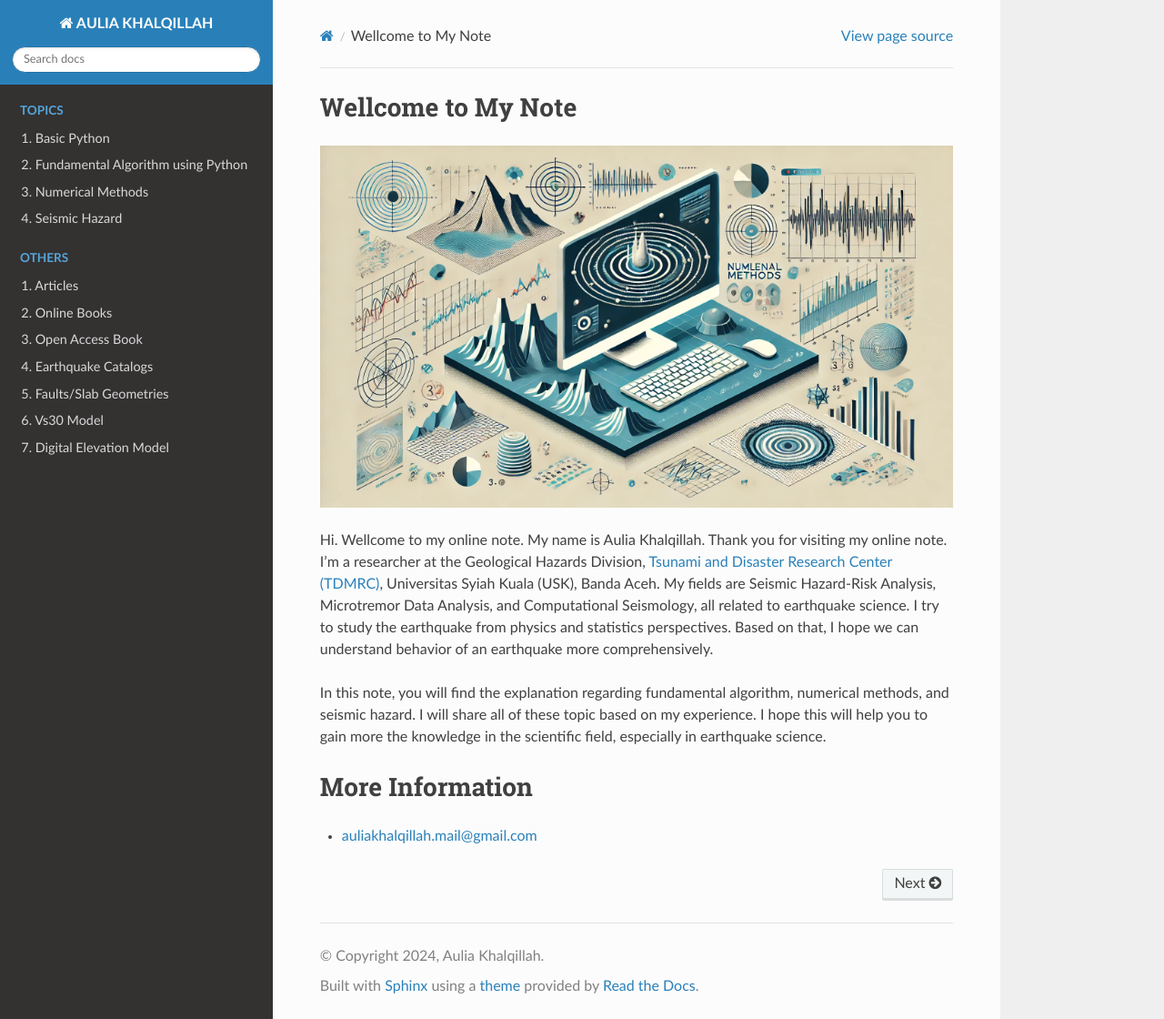
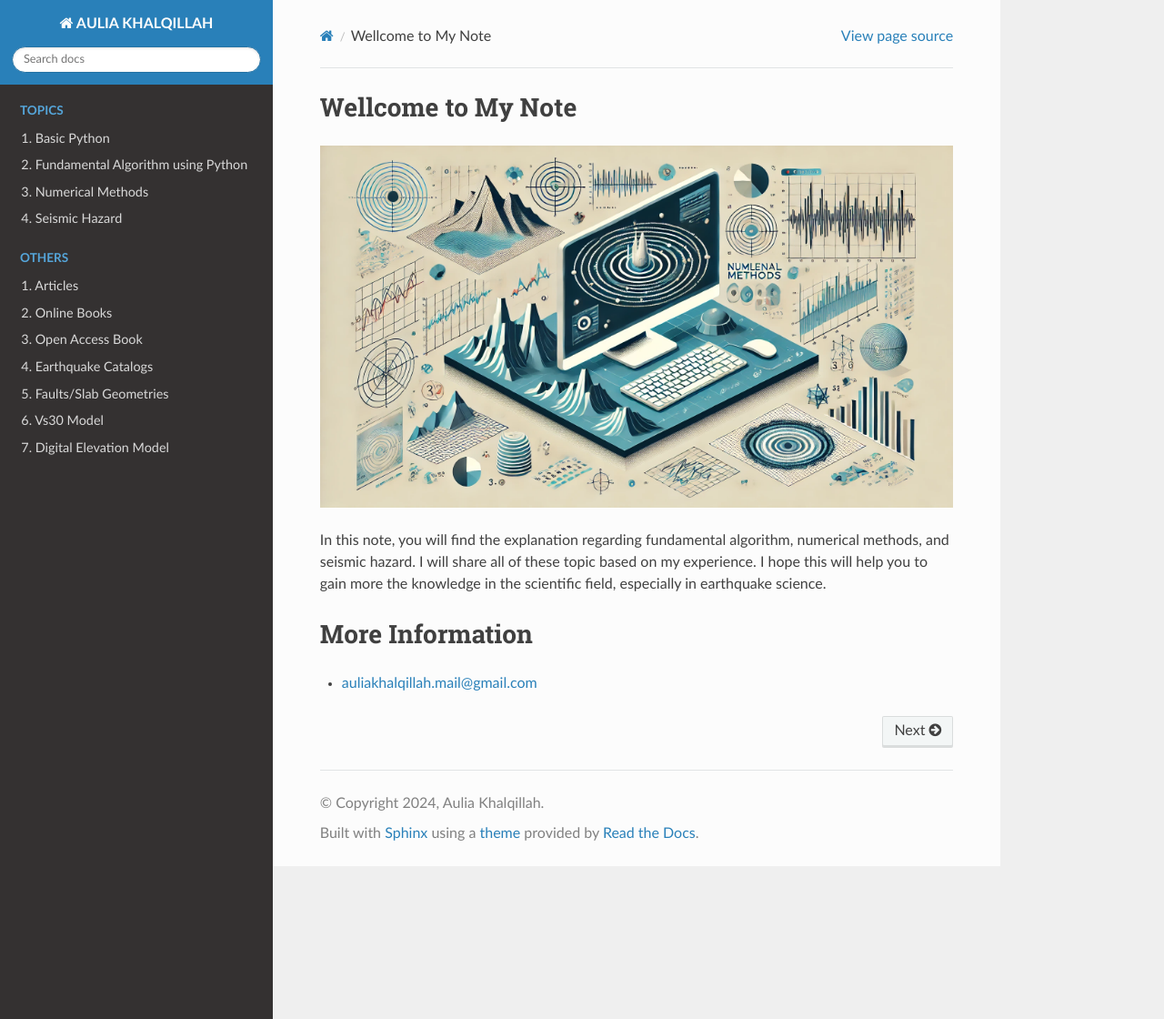
Before and after one commit to auliakhalqillah/akbook, a Sphinx documentation site: the page built from docs/source/index.rst, in a window 1280 px wide and 1120 px high. Shown: the whole window at 91% size. Built offline with Sphinx 7.4.7 and the Read the Docs theme 3.1.0, drawn with Linux system fonts in a browser that asks for light colours.

Commit message:
Update index.rst

```diff
--- a/docs/source/index.rst
+++ b/docs/source/index.rst
@@ -7,8 +7,6 @@ Wellcome to My Note
 .. image:: imgs/Numerical_Method_Earthquake_Science_2.webp
   :width: 1000
   :alt: Alternative text
-
-Hi. Wellcome to my online note. My name is Aulia Khalqillah. Thank you for visiting my online note. I’m a researcher at the Geological Hazards Division, `Tsunami and Disaster Research Center (TDMRC) <https://tdmrc.usk.ac.id/>`_, Universitas Syiah Kuala (USK), Banda Aceh. My fields are Seismic Hazard-Risk Analysis, Microtremor Data Analysis, and Computational Seismology, all related to earthquake science. I try to study the earthquake from physics and statistics perspectives. Based on that, I hope we can understand behavior of an earthquake more comprehensively.
 
 In this note, you will find the explanation regarding fundamental algorithm, numerical methods, and seismic hazard. I will share all of these topic based on my experience. I hope this will help you to gain more the knowledge in the scientific field, especially in earthquake science.
 
```
